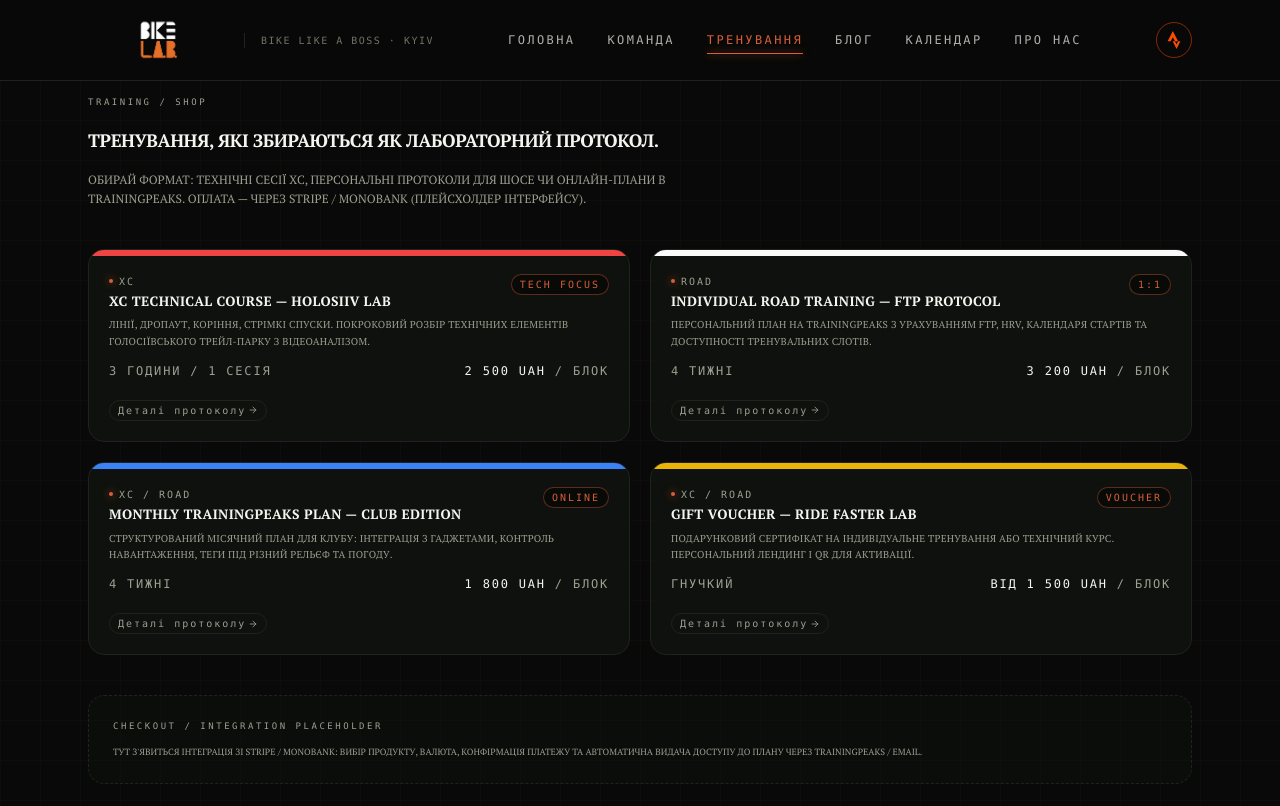
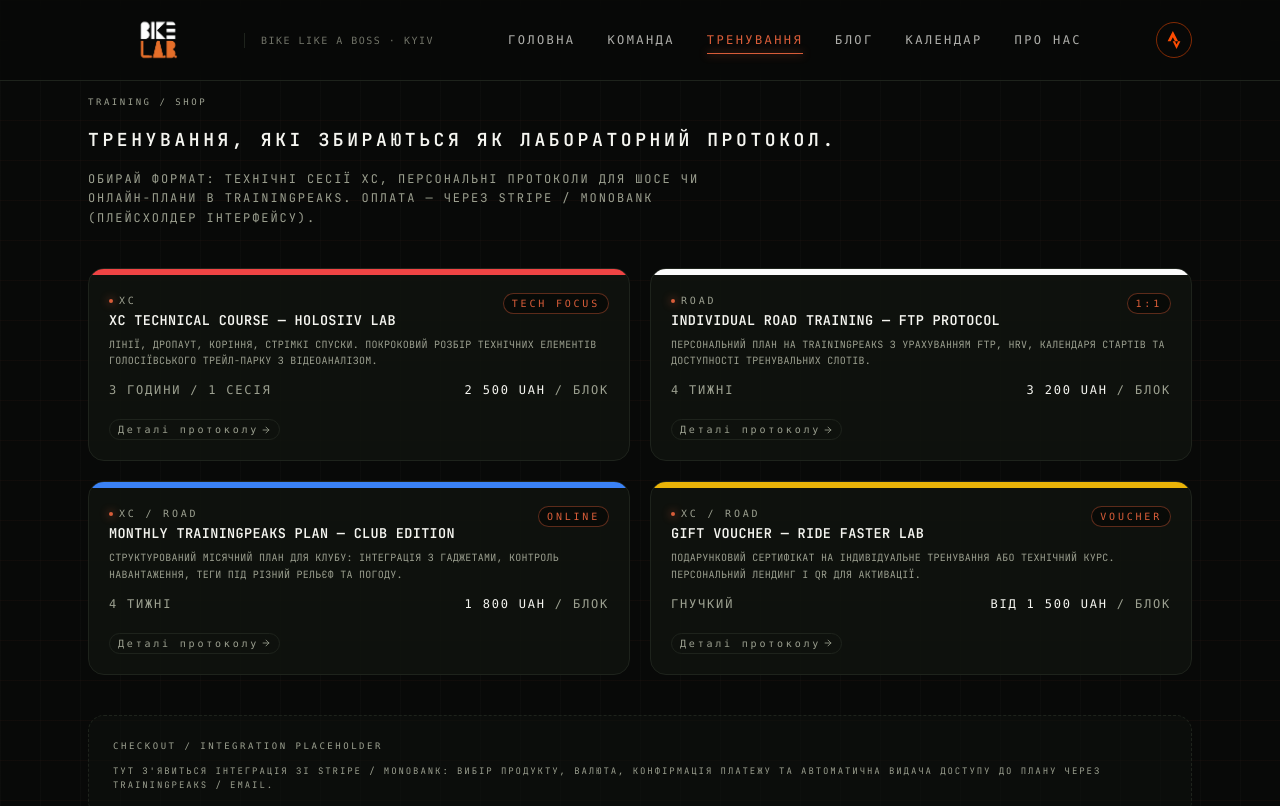
Before and after one commit to VasileAdicto/bikelab-site, a Next.js app: page /training in a window 1280 px wide. Shown: the top 806 px of the page. Built offline with nearby package versions, Linux system fonts and the light colour scheme.

Commit message:
Шрифт широкий

```diff
--- a/src/app/globals.css
+++ b/src/app/globals.css
@@ -51,6 +51,7 @@ body {
   color: var(--foreground);
   font-feature-settings: "cv02", "cv03", "cv04", "cv11";
   text-transform: uppercase;
+  letter-spacing: 0.12em;
 }
 
 body {
@@ -82,7 +83,8 @@ body {
 }
 
 .section-title {
-  @apply text-sm md:text-base lg:text-lg font-semibold tracking-tight text-foreground uppercase;
+  @apply text-sm md:text-base lg:text-lg font-semibold text-foreground uppercase;
+  letter-spacing: 0.2em;
 }
 
 /* About page subtitles */
@@ -95,7 +97,8 @@ body {
   @apply text-[13.5px] font-semibold text-foreground leading-tight uppercase tracking-wide;
 }
 .card-meta {
-  @apply text-[10px] font-mono uppercase tracking-[0.2em];
+  @apply text-[10px] font-mono uppercase;
+  letter-spacing: 0.28em;
 }
 .card-desc {
   @apply text-[10px] leading-relaxed uppercase tracking-wide;
--- a/src/app/layout.tsx
+++ b/src/app/layout.tsx
@@ -1,13 +1,13 @@
 import type { Metadata } from "next";
-import { PT_Serif } from "next/font/google";
+import { JetBrains_Mono } from "next/font/google";
 import "./globals.css";
 import { ThemeProvider } from "@/context/theme-context";
 import { Navigation } from "@/components/navigation";
 import { Footer } from "@/components/footer";
 import { SwipeNav } from "@/components/swipe-nav";
 
-const ptSerif = PT_Serif({
-  weight: ["400", "700"],
+const jetbrainsMono = JetBrains_Mono({
+  weight: ["400", "500", "600", "700"],
   subsets: ["latin", "cyrillic"],
   variable: "--font-sans",
   display: "swap",
@@ -20,7 +20,7 @@ export const metadata: Metadata = {
 
 export default function RootLayout({ children }: { children: React.ReactNode }) {
   return (
-    <html lang="uk" suppressHydrationWarning className={ptSerif.variable}>
+    <html lang="uk" suppressHydrationWarning className={jetbrainsMono.variable}>
       <body className="min-h-screen bg-background text-foreground font-sans antialiased">
         <ThemeProvider>
           <SwipeNav>
```
